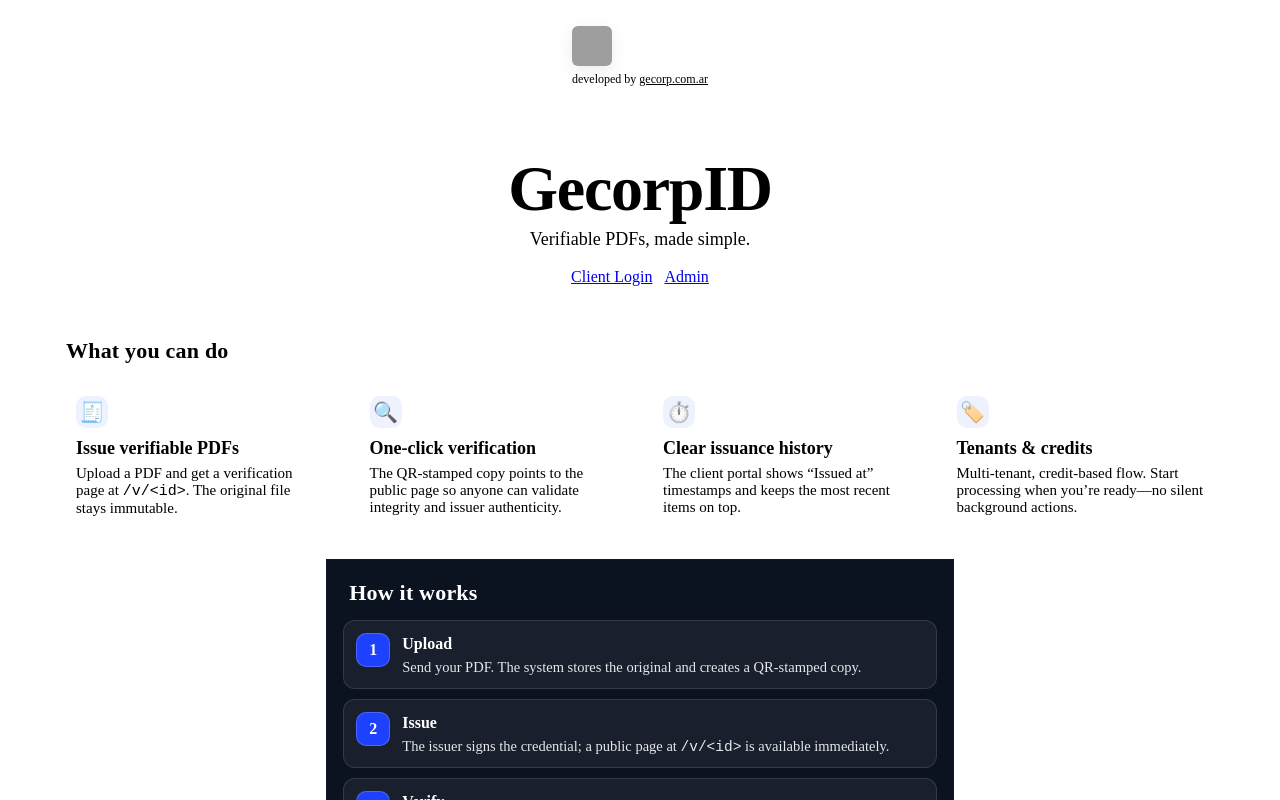
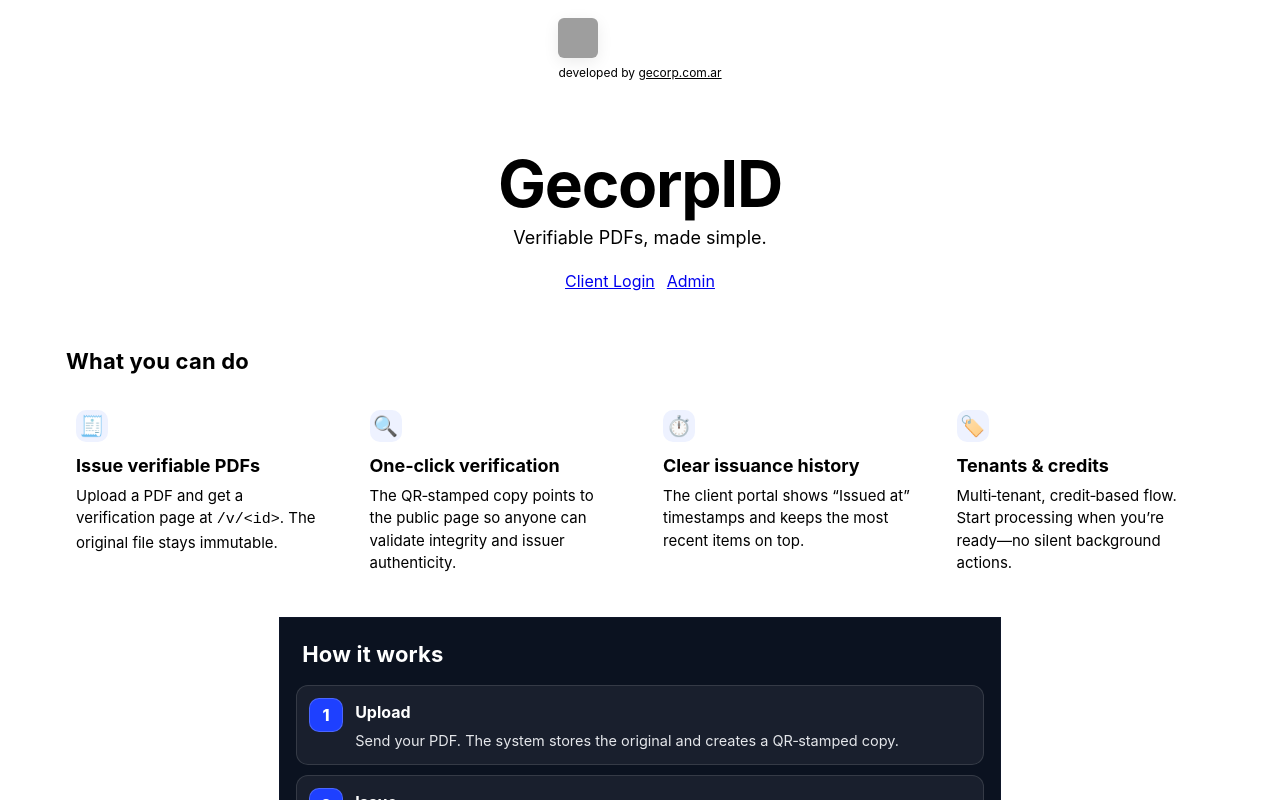
Before and after one commit to nahuelaquiles/gecorpid-vc, a Next.js app: page / in a window 1280 px wide. Shown: the top 800 px of the page. Built offline with nearby package versions, Linux system fonts and the light colour scheme; grey boxes are pictures that could not be loaded.

Commit message:
Update globals.css

```diff
--- a/src/app/globals.css
+++ b/src/app/globals.css
@@ -1,15 +1,16 @@
-@tailwind base;
-@tailwind components;
-@tailwind utilities;
+/* Global styles for GecorpID app. This file intentionally remains light
+   since the landing page defines most of its own styles via JSX. It
+   establishes a neutral font stack and some base styles for better
+   rendering across browsers. */
 
-:root {
-  --bg: 255 255 255;
-}
-
-html, body {
-  height: 100%;
+html {
+  font-family: -apple-system, BlinkMacSystemFont, "Segoe UI", Roboto, Oxygen,
+    Ubuntu, Cantarell, "Open Sans", "Helvetica Neue", sans-serif;
+  line-height: 1.5;
+  -webkit-font-smoothing: antialiased;
+  -moz-osx-font-smoothing: grayscale;
 }
 
 body {
-  background: rgb(var(--bg));
+  margin: 0;
 }
```
